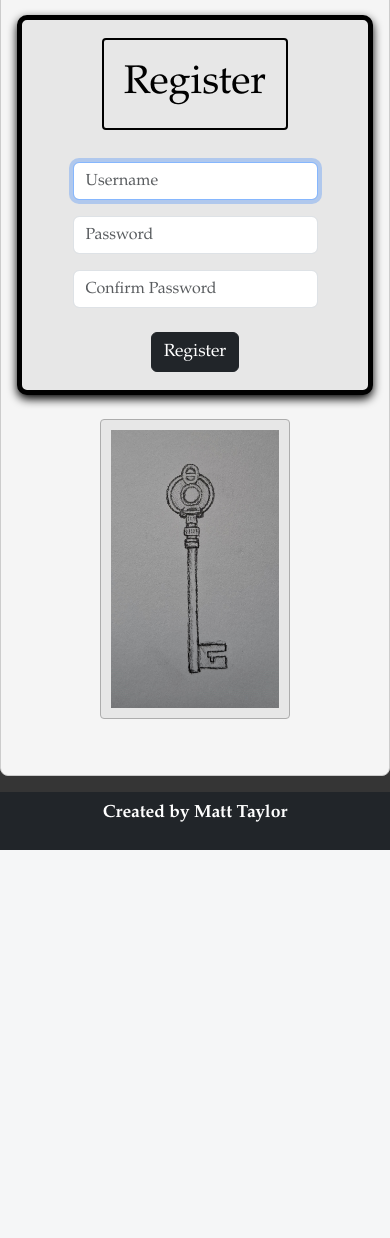
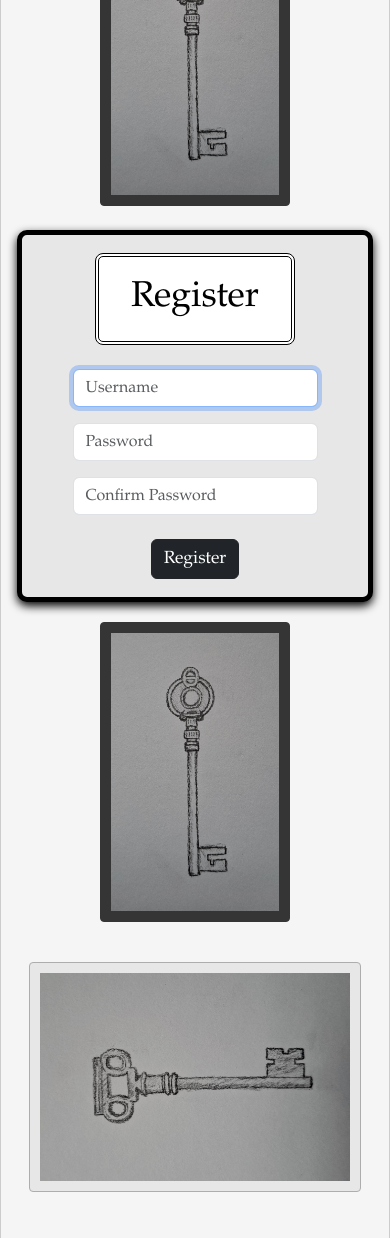
Before and after one commit to MJ-NT/Glass-Darkly, a Flask app: page /register in a window 390 px wide. Shown: the part 379-1617 px from the top of the page. Before the commit the page ends 1229 px from the top, so only its background shows below. Run offline with Flask 3, Linux system fonts and the light colour scheme.

Commit message:
Multiple style changes. Implemented image text upon hover. Wrote up README.

```diff
--- a/static/styles.css
+++ b/static/styles.css
@@ -1,5 +1,4 @@
-body
-{
+body {
     font-family: Garamond, serif;
     font-size: 1.2rem;
     background-color: #353535;
@@ -13,59 +12,52 @@ body
     min-height: 100vh;
 }
 
-h1
-{
-    font-size: 2.5rem;
-    margin: 0.5rem 0 2rem 0;
-    padding: 1.25rem;
-    border: 2px solid #000000;
-    border-radius: 0.25rem;
+h1 {
+    font-size: 2.25rem;
+    margin: 0.5rem 0 1.5rem 0;
+    padding: 1.25rem 2rem;
+    border: 4px double #000000;
+    border-radius: 0.5rem;
+    background-color: #ffffff;
     display: inline-block;
 }
 
-.about-links
-{
+
+.about-links {
     color: #762956;
     text-decoration: dotted;
 }
 
-.about-links:hover
-{
+.about-links:hover {
     color: #000000;
     text-decoration: underline;
 }
 
-.about-links:visited
-{
+.about-links:visited {
     color: #650000;
     text-decoration: none;
 }
 
-.btn
-{
+.btn {
     font-size: 1.1rem
 }
 
-.btn-dark:hover
-{
+.btn-dark:hover {
     background-color: #f0f0f0;
     color: #000000;
     border-color: #f0f0f0;
 }
 
-.card
-{
+.card {
     border: 2px solid #000000;
     padding: 10px;
     margin: 10px;
 }
 
-.custom-heading
-{
+.custom-heading {
     justify-content: center;
     align-items: center;
     text-align: center;
-    margin-bottom: 0rem;
 }
 
 .custom-radio .form-check-input:checked {
@@ -77,8 +69,7 @@ h1
     box-shadow: 0 0 0 0.1rem #000000;
 }
 
-.custom-radio:hover
-{
+.custom-radio:hover {
     background-color: #f0f0f0;
     border-color: #000000;
     cursor: pointer;
@@ -98,10 +89,30 @@ h1
     }
 }
 
-.footer-text
-{
+.footer-text {
     font-size: 1.1rem;
     font-weight: bold;
+}
+
+.key-container {
+    position: relative;
+}
+
+.key-hover-text {
+    opacity: 0;
+    margin-top: 0.75rem;
+    background: #353535;
+    color: #f0f0f0;
+    padding: 0.3rem 0.6rem;
+    border-radius: 0.3rem;
+    font-size: 1rem;
+    text-align: center;
+    transition: opacity 0.2s ease-in-out;
+    pointer-events: none;
+}
+
+.key-img:hover + .key-hover-text {
+    opacity: 1;
 }
 
 .key-img {
@@ -115,9 +126,23 @@ h1
 
 .key-img:hover {
     transform: scale(1.05);
-    background-color: #000000;
-    cursor: pointer;
+    background-color: #762956;
+    border: 1px solid #353535;
+    cursor: grab;
     transition: background-color 0.2s ease-in-out, transform 0.2s ease-in-out;;
+}
+
+.key-img:active {
+    cursor: grabbing;
+}
+
+.key-img-plain {
+    max-height: 300px;
+    object-fit: contain;
+    border: 1px solid #353535;
+    border-radius: 0.25rem;
+    padding: 10px;
+    background-color: #353535;
 }
 
 .lore-block {
@@ -131,27 +156,23 @@ h1
     border-radius: 0.25rem;
 }
 
-.navbar-brand:hover
-{
+.navbar-brand:hover {
     background-color: #000000;
     color: #f0f0f0;
     border-color: #000000;
 }
 
-.nav-link:hover
-{
+.nav-link:hover {
     background-color: #000000;
     color: #f0f0f0;
 }
 
-.option-text
-{
+.option-text {
     font-size: 1.1rem;
     font-weight: bold;
 }
 
-.page-wrapper
-{
+.page-wrapper {
     background-color: #f5f5f5;
     border: 1px solid #ccc;
     border-radius: 0.5rem;
@@ -164,7 +185,7 @@ h1
     min-height: 200px; /* Allows height to adjust to content but not collapse */
 
     /* Center within parent container */
-    margin: 50px auto;
+    margin: 10px auto;
 
     /* Center text content (flexbox inherited from body)*/
     justify-content: center;
@@ -179,17 +200,14 @@ h1
     box-shadow: 0 4px 10px #000000;
 }
 
-.progress
-{
+.progress {
     height: 20px
 }
 
-.alert .story-text
-{
+.alert .story-text {
     font-size: 1.3rem;
 }
 
-.text-muted
-{
+.text-muted {
     font-size: 1.1rem;
 }
--- a/templates/about.html
+++ b/templates/about.html
@@ -8,7 +8,7 @@
 
     <div class="container-sm mb-3">
         <div class="custom-heading">
-            <h1>Welcome to <strong>Through Glass Darkly</strong></h1>
+            <h1 class="mb-5">Welcome to <strong>Through Glass Darkly</strong></h1>
         </div>
 
         <h4 class="mb-3"><strong>What is the House?</strong></h4>
--- a/templates/overcome.html
+++ b/templates/overcome.html
@@ -8,7 +8,7 @@
     <div class="custom-heading">
         <h1>Calamity strikes</h1>
     </div>
-    <h2 class="text-center">Your menace has risen too high, {{ user["username"] }}. There is but one path ahead of you.</h2>
+    <h3 class="text-center">Your menace has risen too high, {{ user["username"] }}. There is but one path ahead of you.</h3>
 
     <div class="text-center">
         <form action="/overcome" method="post">
--- a/templates/register.html
+++ b/templates/register.html
@@ -6,11 +6,14 @@
 
 {% block content %}
     <div class="container text-center my-4">
+        <div class="custom-heading">
+            <h1 class="mt-0"><strong>Through Glass Darkly</strong></h1>
+        </div>
         <div class="row justify-content-center align-items-center">
-            <div class="col-lg-4 col-md-4 col-sm-4 mb-3">
-                <img src="{{ url_for('static', filename='images/key2-vert.png') }}" class="img-fluid key-img" alt="Key 2">
+            <div class="col-lg-4 col-md-3 col-sm-4 mt-1 mb-3">
+                <img src="{{ url_for('static', filename='images/key3-vert.png') }}" class="img-fluid key-img-plain" alt="Key 3">
             </div>
-            <div class="col-lg-4 col-md-4 col-sm-8 mt-0 mb-3 prelanding">
+            <div class="col-lg-4 col-md-6 col-sm-8 mt-2 mb-3 prelanding">
                 <h1>Register</h1>
                 <form action="/register" method="post">
                     <div class="mb-3">
@@ -25,8 +28,30 @@
                     <button class="btn btn-dark m-2" type="submit">Register</button>
                 </form>
             </div>
-            <div class="col-lg-4 col-md-4 col-sm-4 mb-3 mt-2">
-                <img src="{{ url_for('static', filename='images/key3-vert.png') }}" class="img-fluid key-img" alt="Key 3">
+            <div class="col-lg-4 col-md-3 col-sm-4 mt-1 mb-3">
+                <img src="{{ url_for('static', filename='images/key3-vert.png') }}" class="img-fluid key-img-plain" alt="Key 3">
+            </div>
+        </div>
+    </div>
+    <div class="container text-center my-4">
+        <div class="row justify-content-center">
+            <div class="col-lg-3 col-md-4 col-sm-6 mb-1">
+                <div class="key-container d-flex flex-column align-items-center">
+                    <img src="{{ url_for('static', filename='images/key2.png') }}" class="img-fluid key-img" alt="Key 2">
+                    <div class="key-hover-text">Turn the key and slide the bolt.</div>
+                </div>
+            </div>
+            <div class="col-lg-5 col-md-4 col-sm-6 mb-1">
+                <div class="key-container d-flex flex-column align-items-center">
+                    <img src="{{ url_for('static', filename='images/key1.png') }}" class="img-fluid key-img" alt="Key 1">
+                    <div class="key-hover-text">Friend, iron.</div>
+                </div>
+            </div>
+            <div class="col-lg-3 col-md-4 col-sm-6 mb-1">
+                <div class="key-container d-flex flex-column align-items-center">
+                    <img src="{{ url_for('static', filename='images/key2.png') }}" class="img-fluid key-img" alt="Key 2">
+                    <div class="key-hover-text">Twist free of gathered rust.</div>
+                </div>
             </div>
         </div>
     </div>
```
Also changed, not shown: templates/account.html (+11 -5 lines), templates/challenge.html (+25 -1 lines), templates/index.html (+12 -3 lines), templates/login.html (+30 -5 lines), README.md, static/images/key1-vert-inverse.png (added).
